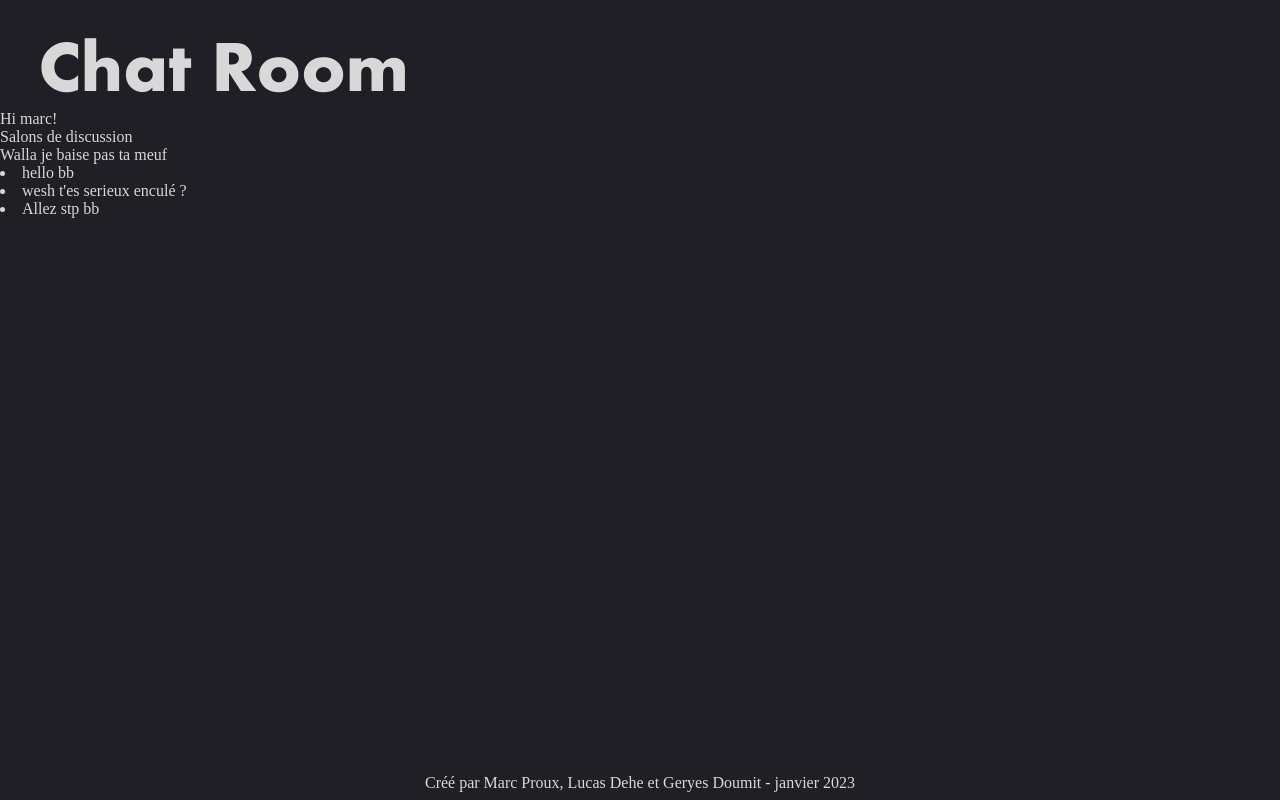
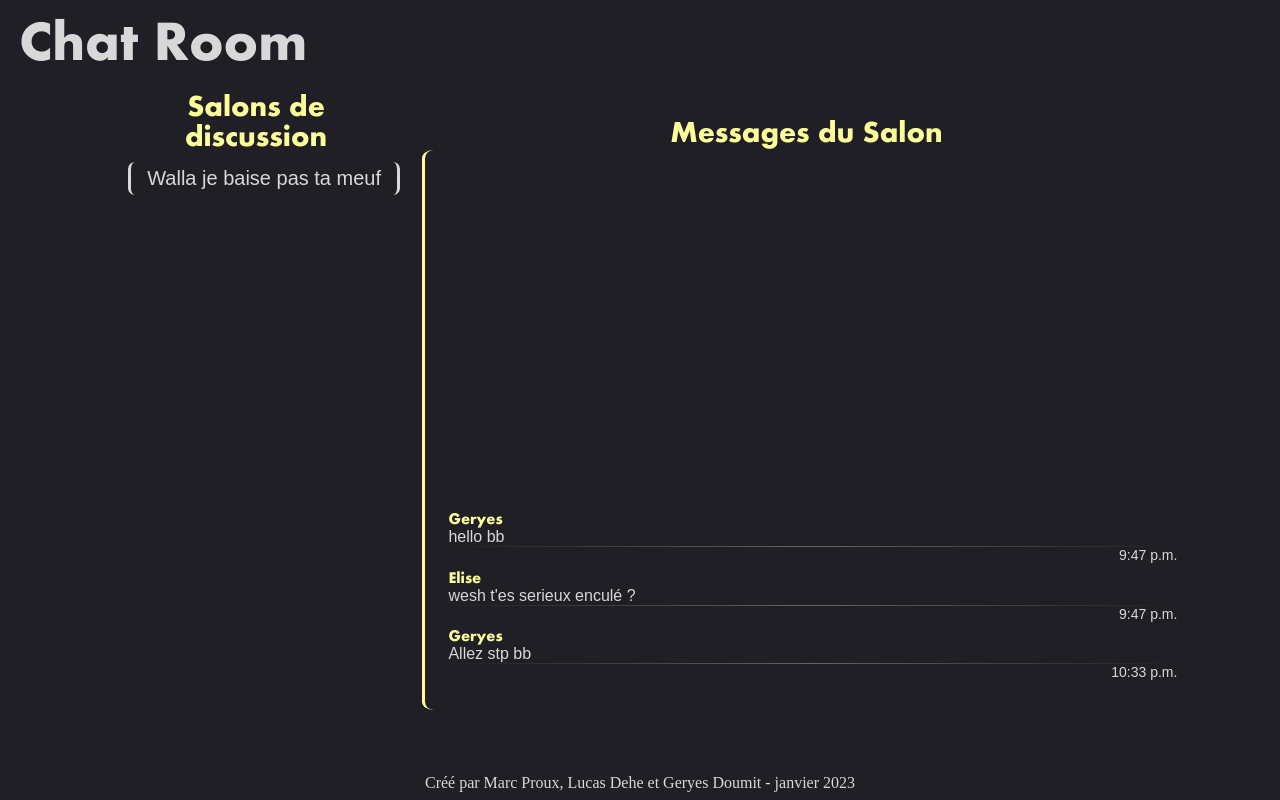
Before and after one commit to Marc-Proux/chatRooms, a Django app: page /chatrooms in a window 1280 px wide. Run offline with Django 4.2, Linux system fonts and the light colour scheme; a user stored in the database is signed in; data comes from the database, SQL or seed files in the repository; both versions use the stored data as it was after the commit.

Commit message:
update de style.css pour la page de chat princpale

```diff
--- a/chatRoom/static/chatRoom/style.css
+++ b/chatRoom/static/chatRoom/style.css
@@ -9,16 +9,12 @@
     src: url(fonts/ahronbd.ttf);
 }
 
-.Room-list li {
-    color:rgb(216, 216, 216);
-}
-
 body {
     background-color: rgb(32,31,37);
 }
 
 .project-title {
-    font-family: Aharoni, serif;
+    font-family: Aharoni, sans-serif;
     text-align: left;
     color: rgb(216, 216, 216);
     font-size: 450%;
@@ -36,7 +32,7 @@ body {
 }
 
 .centered-button button {
-    font-family: Aharoni, serif;
+    font-family: Aharoni, sans-serif;
     text-decoration: none;
     color: rgb(216, 216, 216);
     background-color: rgb(32,31,37);
@@ -73,7 +69,7 @@ footer {
     bottom: 0;
     margin: auto;
     color: rgb(216, 216, 216);
-    font-family: Aharoni, serif;
+    font-family: Aharoni, sans-serif;
     font-size: 22px;
     animation: fade-in 1s;
 }
@@ -115,7 +111,7 @@ input {
 }
 
 .sign-in-button {
-    font-family: Aharoni, serif;
+    font-family: Aharoni, sans-serif;
     text-decoration: none;
     color: rgb(216, 216, 216);
     background-color: rgb(32,31,37);
@@ -135,7 +131,7 @@ input {
 }
 
 .sign-up-button {
-    font-family: Aharoni, serif;
+    font-family: Aharoni, sans-serif;
     text-decoration: none;
     color: rgb(216, 216, 216);
     background-color: rgb(32,31,37);
@@ -153,3 +149,97 @@ input {
     color: rgb(32,31,37);
     transform: scale(1.1);
 }
+
+.main-page-title {
+    font-family: Aharoni, sans-serif;
+    text-align: left;
+    color: rgb(216, 216, 216);
+    font-size: 350%;
+    margin: 1.5%;
+}
+
+li {
+    list-style-type: none;
+    width: 100%;
+}
+
+.Messages-title, .Room-title{
+    font-family: Aharoni, sans-serif;
+    font-size: 30px;
+    text-align: center;
+    color: rgb(253, 253, 153);
+}
+
+.messages-list {
+    width: 60%;
+    height: 70%;
+    padding-right: 7%;
+    float: right;
+    text-align: left;
+    position: absolute;
+    bottom: 15%;
+    right: 0%;
+    /* background-color: red; */
+}
+
+.messages-list nav {
+    padding-left: 3%;
+    height: 100%;
+    border-left: 3px solid rgb(253, 253, 153);
+    border-radius: 1.5%;
+}
+
+.user {
+    color: rgb(253, 253, 153);
+    font-family: Aharoni, sans-serif;
+    margin-top: 1%;
+}
+
+.message {
+    font-family: sans-serif;
+    color: rgb(216, 216, 216);
+    border-bottom: 1px solid;
+    border-image:linear-gradient(90deg, rgba(167,167,167,0) 0%, rgba(167,167,167,0.5) 50%, rgba(167,167,167,0) 100%) 1;
+}
+
+.date {
+    font-family: sans-serif;
+    text-align: right;
+    font-size: 14px;
+}
+
+.message-box {
+    width: 85%;
+}
+
+.messages-list ul{
+    position: absolute;
+    bottom: 0;
+}
+
+.Room-name {
+    border-left: 3px solid rgb(216, 216, 216);
+    border-right: 3px solid rgb(216, 216, 216);
+    border-radius: 7px;
+    font-family: sans-serif;
+    font-size: 20px;
+    text-align: center;
+    padding: 2%;
+    margin: 3% 0 3% 0;
+    transition: ease-in-out 0.2s;
+}
+
+.Room-name:hover {
+    color: rgb(32,31,37);
+    border: 3px solid rgb(253, 253, 153);
+    background-color: rgb(253, 253, 153);
+    transform: scale(1.05);
+    margin-bottom: 0;
+}
+
+.Room-list {
+    width: 20%;
+    padding-left: 10%;
+    float: left;
+    /* background-color: red; */
+}
--- a/chatRoom/templates/chatRoom/baseLayout.html
+++ b/chatRoom/templates/chatRoom/baseLayout.html
@@ -11,10 +11,6 @@
   </head>
 
 <body>
-    <header>
-        <h1 class="project-title">Chat Room</h1>
-    </header>
-
     <section>
         {% block content %} {% endblock %}
     </section>
--- a/chatRoom/templates/chatRoom/index.html
+++ b/chatRoom/templates/chatRoom/index.html
@@ -1,5 +1,8 @@
 {% extends "chatRoom/baseLayout.html" %}
 {% block content %}
+    <header>
+        <h1 class="project-title">Chat Room</h1>
+    </header>
     <form>
         <div class="centered-button">
             <button formaction="/login">Commencer</button>
--- a/chatRoom/templates/chatRoom/login.html
+++ b/chatRoom/templates/chatRoom/login.html
@@ -1,5 +1,8 @@
 {% extends "chatRoom/baseLayout.html" %}
 {% block content %}
+    <header>
+        <h1 class="project-title">Chat Room</h1>
+    </header>
     <form method="post">
         {% csrf_token %}
         <div class="form-div">
--- a/chatRoom/templates/chatRoom/main-page.html
+++ b/chatRoom/templates/chatRoom/main-page.html
@@ -1,21 +1,31 @@
 {% extends "chatRoom/baseLayout.html" %}
 {% block content %}
 {% if user.is_authenticated %}
-    Hi {{ user.username }}!
+    <!-- Hi {{ user.username }}! -->
+    <header>
+        <h1 class="main-page-title">Chat Room</h1>
+    </header>
     <aside class="Room-list">
-        <p>Salons de discussion</p>
+        <p class="Room-title">Salons de discussion</p>
         <nav>
             <ul>
                 {% for room in user.room_set.all %}
-                    <li>{{ room.name }}</li>
+                    <li class="Room-name">{{ room.name }}</li>
                 {% endfor %}
             </ul>
         </nav>
     </aside>
     <section class="messages-list">
-        {% for message in messages_in_room %}
-            <li>{{ message.message }}</li>
-        {% endfor %}
+        <p class="Messages-title">Messages du Salon</p>
+        <nav>
+            <ul class="message-box">
+                {% for message in messages_in_room %}
+                    <li class="user">{{ message.user }}</li>
+                    <li class="message">{{ message.message }}</li>
+                    <li class="date">{{ message.date.time }}</li>
+                {% endfor %}
+            </ul>
+        </nav>
     </section>
 {% else %}
     <p>You are not logged in</p>
```
Also changed, not shown: db.sqlite3, 1 other file.
